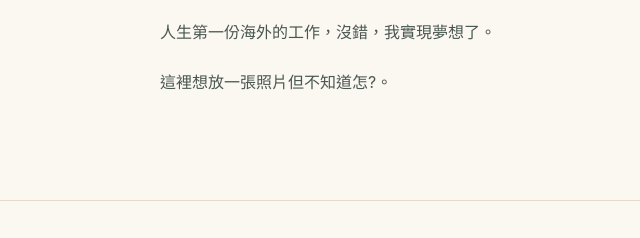
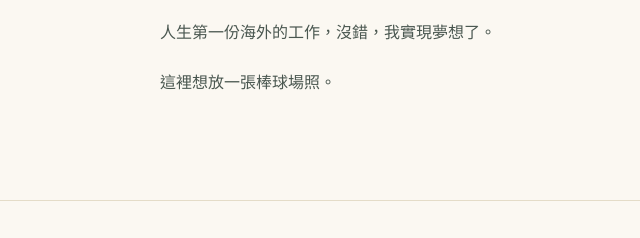
Before and after one commit to luluen1002/-, a plain HTML site: page travelpages-fukuoka.html in a window 1280 px wide. Shown: the part 212-450 px from the top of the page, 0-640 px from the left. Drawn offline with Linux system fonts and the light colour scheme.

Commit message:
Update and rename travelpages-0.html to travelpages-fukuoka.html

```diff
--- a/travelpages-0.html
+++ b/travelpages-fukuoka.html
@@ -24,7 +24,7 @@
         人生第一份海外的工作，沒錯，我實現夢想了。
       </p>
       <p class="section-text">
-        這裡想放一張照片但不知道怎?。
+        這裡想放一張棒球場照。
       </p>
     </div>
   </section>
```
